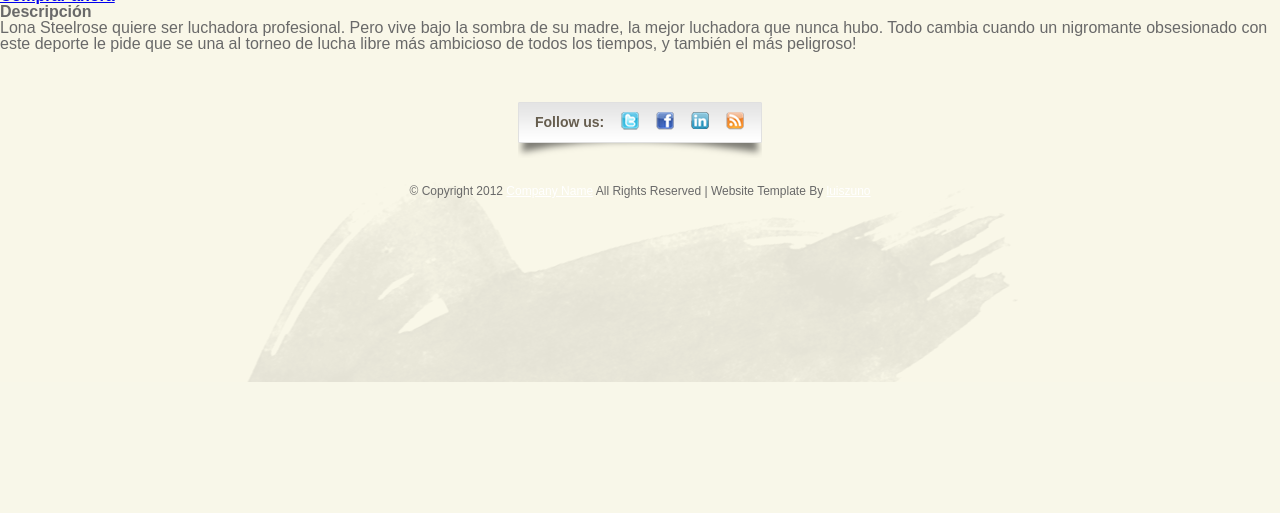
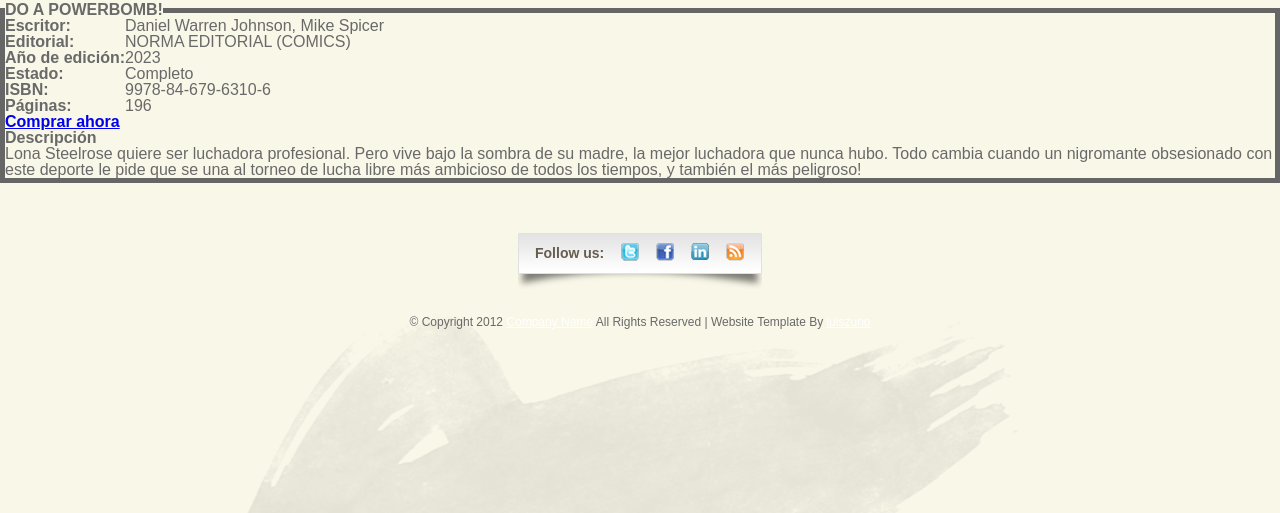
Before and after one commit to maren-gonzalez/book-store, a Django app: page /autor.html/ in a window 1280 px wide. Shown: the part 4215-4728 px from the top of the page. Before the commit the page ends 4597 px from the top, so only its background shows below. Run offline with Django 4.2, Linux system fonts and the light colour scheme.

Commit message:
cambio css

```diff
--- a/bookstore/storeapp/static/css/style.css
+++ b/bookstore/storeapp/static/css/style.css
@@ -2,6 +2,12 @@
 
 @import url('reset.css');
 
+fieldset{
+	margin-bottom: 1em;
+	border: 5px solid #666;
+	border-right: 5px solid #666;
+	border-bottom: 5px solid #666;
+}
 
 .content {
     background-color: pink;
```
